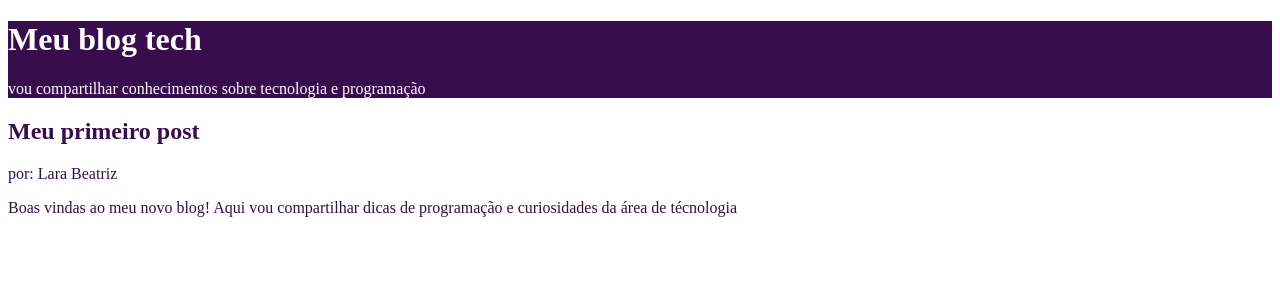
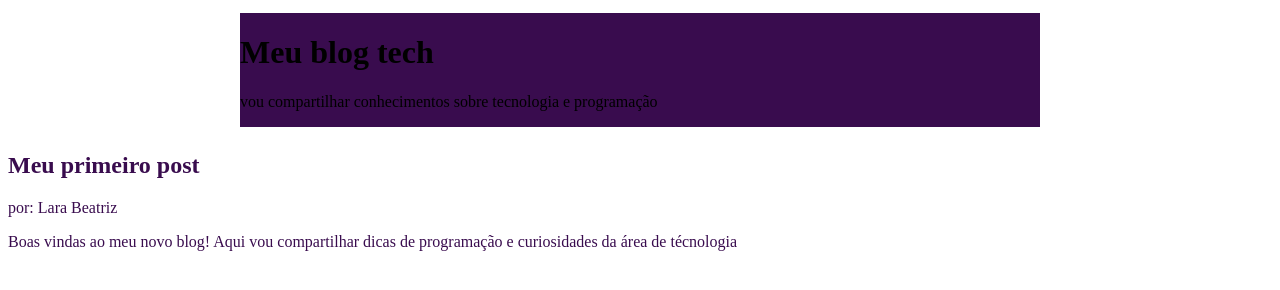
Before and after one commit to larasousafonseca-star/Fonseca, a plain HTML site: page index.html in a window 1280 px wide. Drawn offline with Linux system fonts and the light colour scheme.

Commit message:
atualização

```diff
--- a/index.html
+++ b/index.html
@@ -9,10 +9,18 @@
             header{
                 background-color: #390C4E;
                 color:#FFFFFF
+                text-align: center;
+                max-width: 800px;
+                margin: 0 auto;
+                border: 5px solid #FFFFFF
             }
             main {
                 background-color: #FFFFFF;
                 color: #390C4E;
+                max-width: 800px;
+                margin: 0 auto
+                padding: 16px
+                text-align center,/*Centraliza o conteudo do main*/
             }
         </style>
 </head>
```
